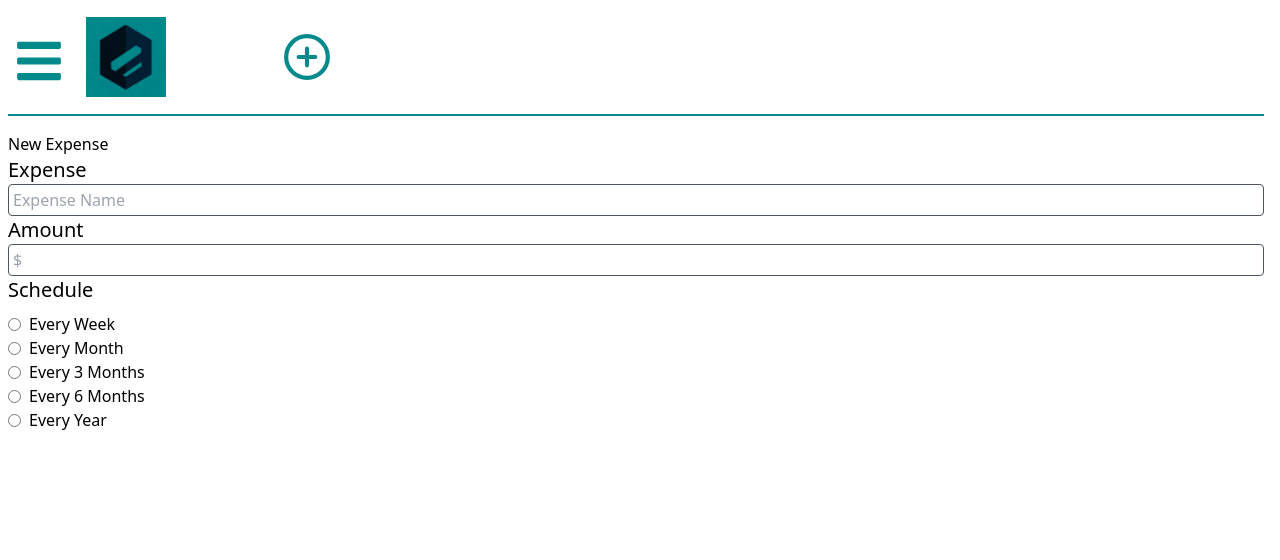
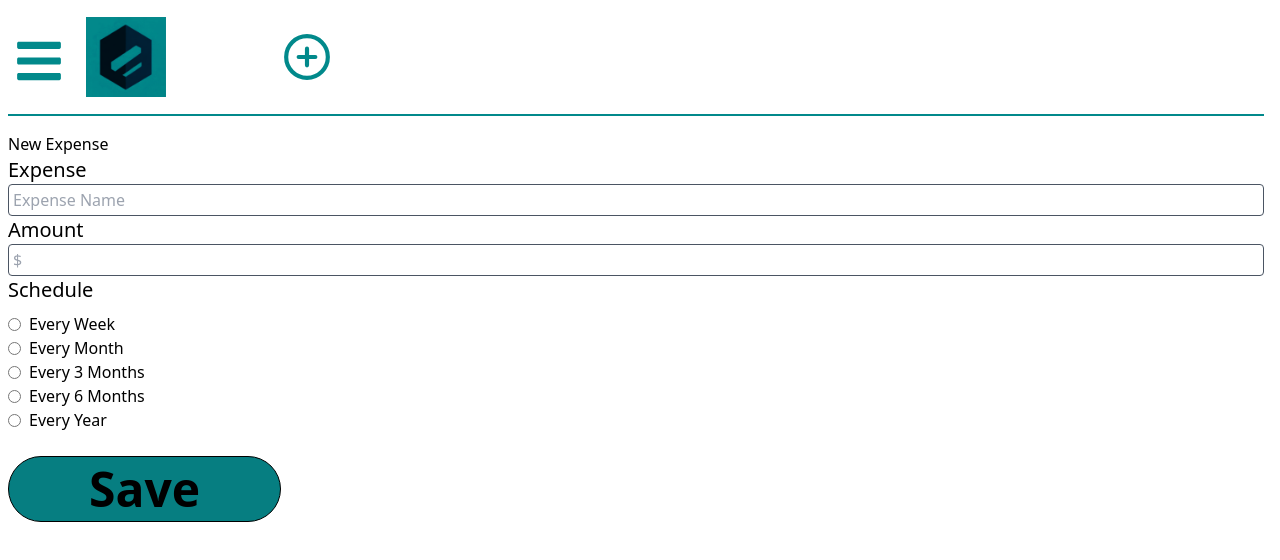
Before and after one commit to Garcia-Tony/budget-project, a React (Vite) app in the folder client/: page /new-expense in a window 1280 px wide. Shown: the top 560 px of the page. Built offline with nearby package versions, Linux system fonts and the light colour scheme.

Commit message:
Create the Save button with no functionality

```diff
--- a/client/src/pages/NewExpense.tsx
+++ b/client/src/pages/NewExpense.tsx
@@ -172,6 +172,10 @@ export function NewExpense() {
         </div>
       </label>
 
+      <button className="md:text-5xl md:px-20 mt-6 px-18 text-4xl font-bold py-2 px-12 bg-[#067E81] text-black border border-black rounded-full">
+        Save
+      </button>
+
       {isMenuOpen && (
         <div
           className={`absolute top-0 left-0 h-screen w-64 bg-white shadow-md border transition-all transform ease-in-out
```
